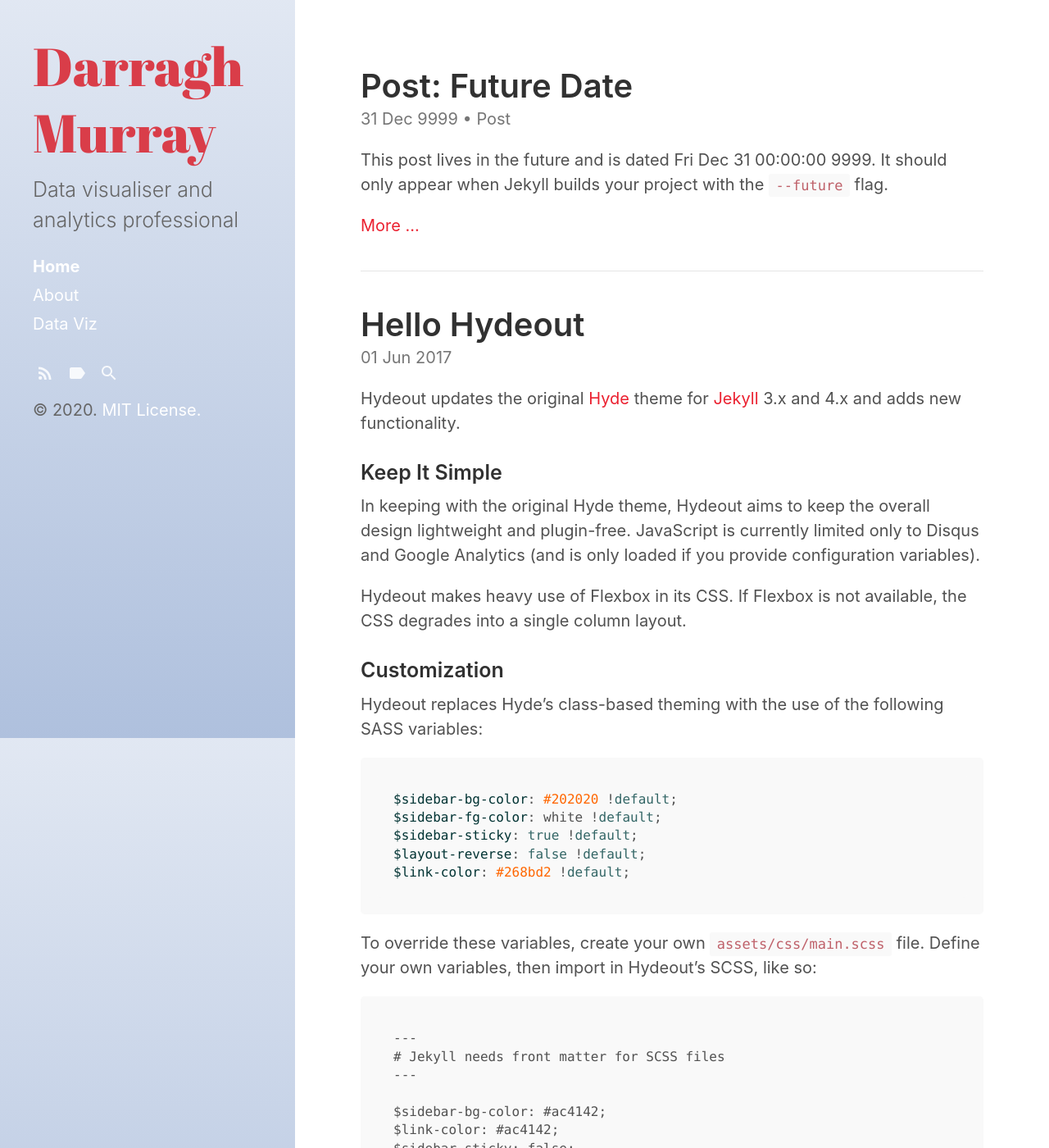
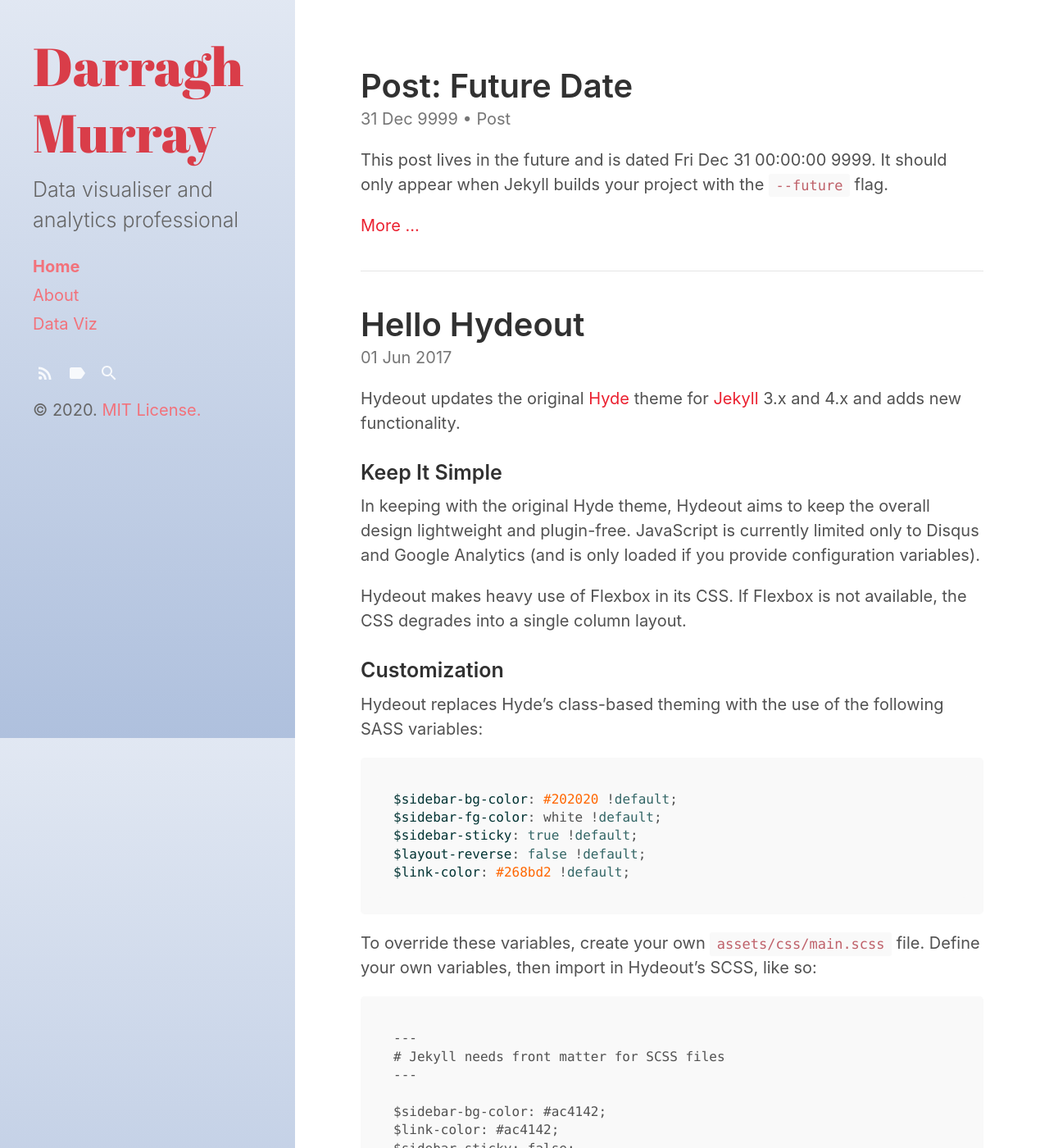
Before and after one commit to dbmurray/dbmurray.github.io, a Jekyll site: the page built from index.html, in a window 1280 px wide and 1400 px high. Shown: the whole window at 82% size. Built offline with Jekyll 4.4.1, drawn with Linux system fonts in a browser that asks for light colours; the list of posts is cut into pages by our own code.

Commit message:
Update main.scss

```diff
--- a/assets/css/main.scss
+++ b/assets/css/main.scss
@@ -5,6 +5,7 @@
 $sidebar-bg-color: #C8D4E8;
 $sidebar-title-color: #D93D49;
 $sidebar-text-color: #666666;
+$sidebar-link-color: #F2727B;
 $link-color: #EB2130;
 $sidebar-sticky: false;
 @import "hydeout";
```
